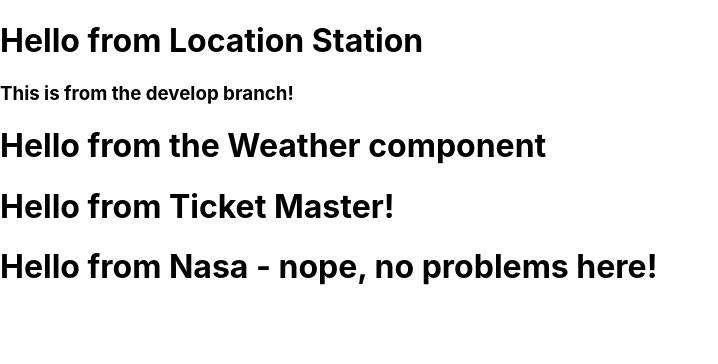
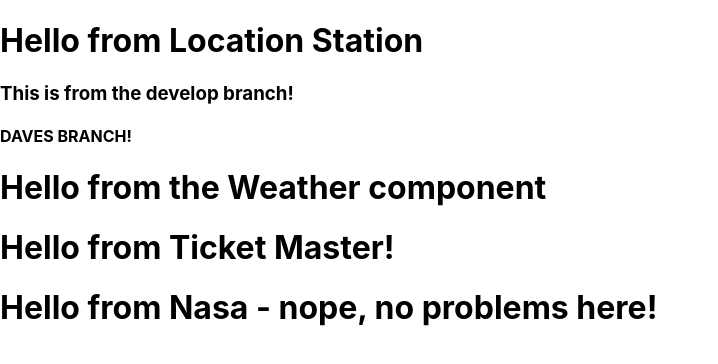
Before and after one commit to davelandey/location-station, a React (Create React App) app: page / in a window 1280 px wide. Shown: the top 364 px of the page, without its empty margins (0-718 px from the left). Built offline with nearby package versions, Linux system fonts and the light colour scheme.

Commit message:
daves branch added

```diff
--- a/src/App.jsx
+++ b/src/App.jsx
@@ -9,6 +9,7 @@
     <>
     <h1>Hello from Location Station</h1>
     <h3>This is from the develop branch!</h3>
+    <h4>DAVES BRANCH!</h4>
     <Weather />
     <TicketMaster />
     <Nasa />
```
